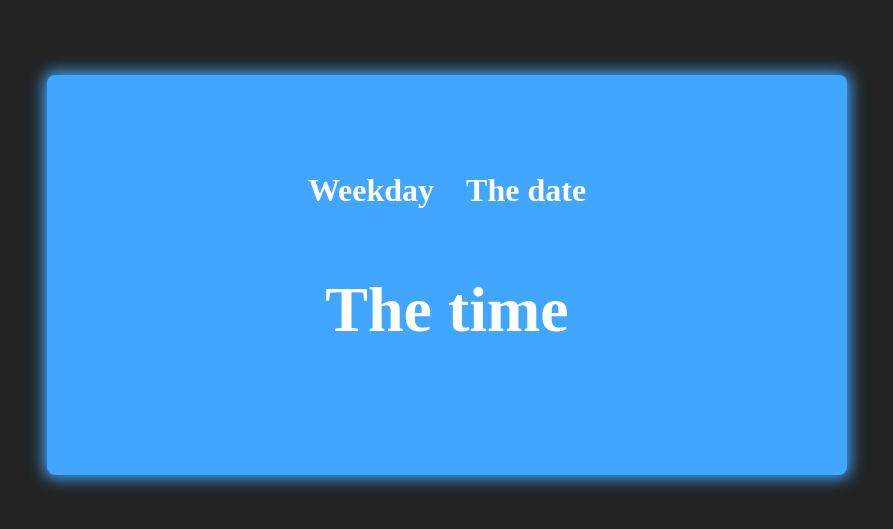
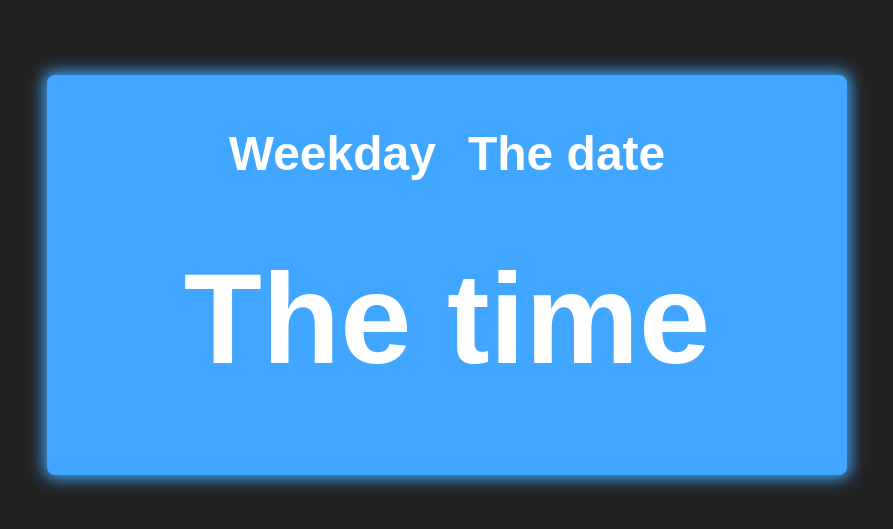
Before and after one commit to PetterFogel/digital-clock-calender, a plain HTML site: page index.html in a window 1280 px wide. Shown: the part 125-654 px from the top of the page, without its empty margins (193-1086 px from the left). Drawn offline with Linux system fonts and the light colour scheme.

Commit message:
Updated layout.

```diff
--- a/style.css
+++ b/style.css
@@ -5,6 +5,7 @@
 }
 
 body {
+    font-family: 'Orbitron', sans-serif;
     background: #222;
     color: #fff;
     display: flex;
@@ -29,8 +30,6 @@ body {
 
 .calender-container {
     display: flex;
-
-
 }
 
 .clock-container {
@@ -39,15 +38,15 @@ body {
 }
 
 #weekday {
-    font-size: 2rem;
+    font-size: 3rem;
     margin: 1rem;
 }
 
 #date {
-    font-size: 2rem;
+    font-size: 3rem;
     margin: 1rem;
 }
 
 #time {
-    font-size: 4rem;
+    font-size: 8rem;
 }
```
